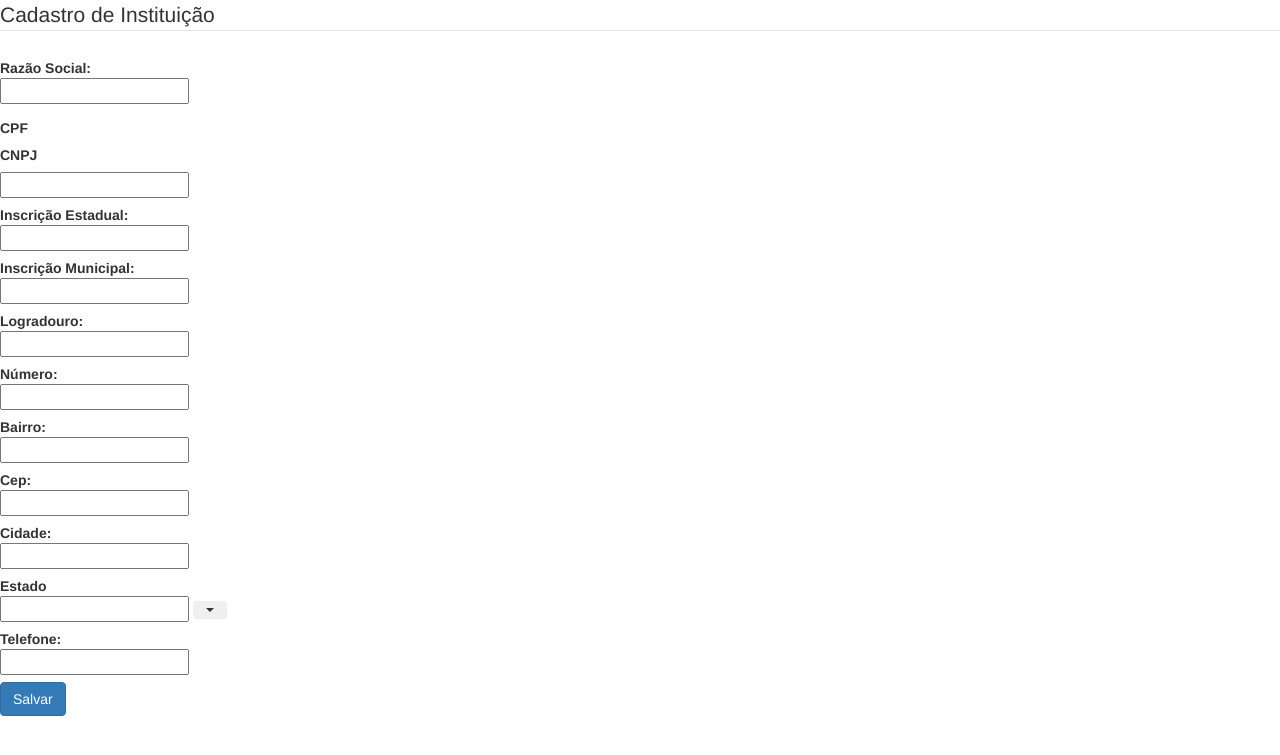
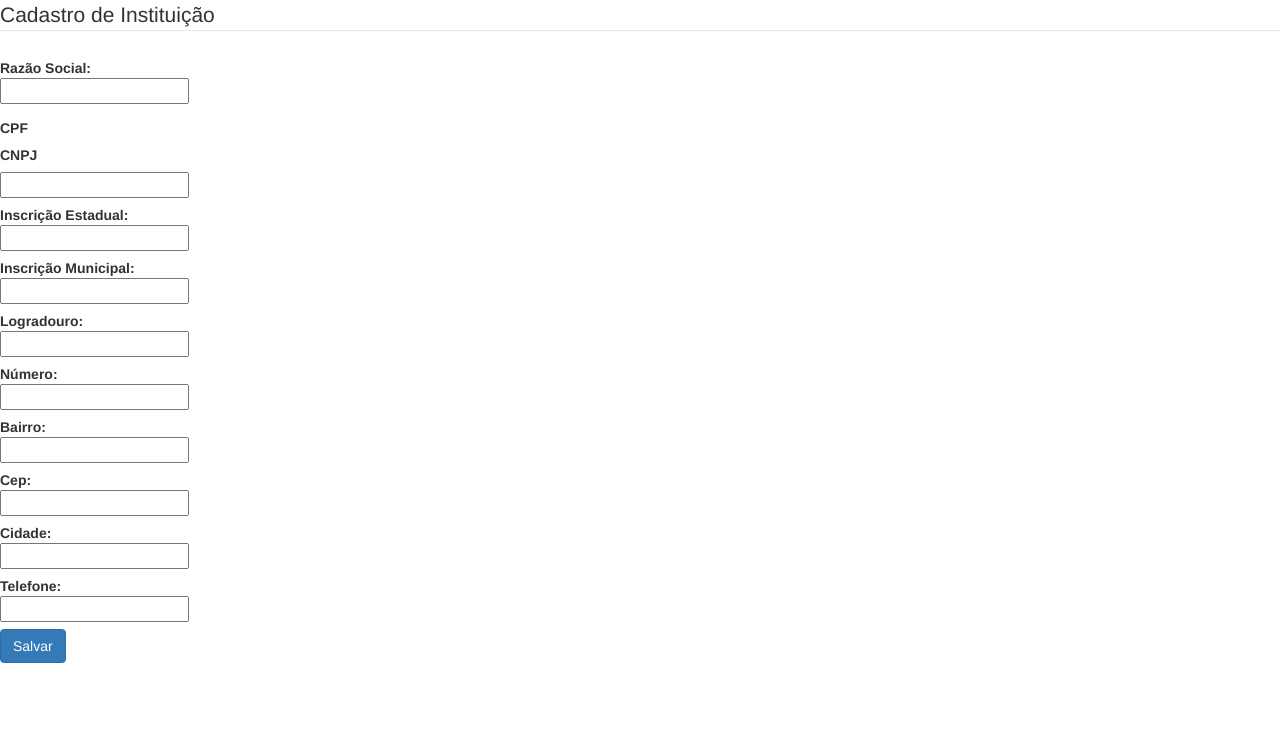
Before and after one commit to SauloNascimento/TrocaDoBem, a Django app: template app/templates/cadastro-instituicao.html in a window 1280 px wide. Shown: the top 755 px of the page. Run offline with Django 3.2, Linux system fonts and the light colour scheme; the template is opened without the code that fills it, so the values that code supplies are empty; some libraries are stand-ins or nearby versions.

Commit message:
Tela de cadastro de instituição- retirada dos estados do formulario

```diff
--- a/app/templates/cadastro-instituicao.html
+++ b/app/templates/cadastro-instituicao.html
@@ -1,9 +1,32 @@
 
-<title>Cadastro de Instituição</title>
 
-<link href="//netdna.bootstrapcdn.com/twitter-bootstrap/2.3.2/css/bootstrap-combined.min.css"
-      rel="stylesheet" id="bootstrap-css">
-<script src="//netdna.bootstrapcdn.com/twitter-bootstrap/2.3.2/js/bootstrap.min.js"></script>
+
+<head>
+    <meta charset="utf-8">
+    <meta name="robots" content="noindex, nofollow">
+
+   <title>Cadastro de Instituição</title>
+        <meta name="viewport" content="width=device-width, initial-scale=1">
+    <link href="//netdna.bootstrapcdn.com/twitter-bootstrap/2.3.2/css/bootstrap-combined.min.css" rel="stylesheet" id="bootstrap-css">
+    <style type="text/css">
+
+    </style>
+    <script src="//code.jquery.com/jquery-1.10.2.min.js"></script>
+    <script src="//netdna.bootstrapcdn.com/twitter-bootstrap/2.3.2/js/bootstrap.min.js"></script>
+    <script type="text/javascript">
+        window.alert = function(){};
+        var defaultCSS = document.getElementById('bootstrap-css');
+        function changeCSS(css){
+            if(css) $('head > link').filter(':first').replaceWith('<link rel="stylesheet" href="'+ css +'" type="text/css" />');
+            else $('head > link').filter(':first').replaceWith(defaultCSS);
+        }
+        $( document ).ready(function() {
+          var iframe_height = parseInt($('html').height());
+          window.parent.postMessage( iframe_height, 'https://bootsnipp.com');
+        });
+    </script>
+</head>
+
 
 <form class="form-horizontal">
 <fieldset>
@@ -108,25 +131,25 @@
 </div>
 
 <!-- Button Drop Down -->
-<div class="control-group">
-  <label class="control-label" for="estado">Estado</label>
-  <div class="controls">
-    <div class="input-append">
-      <input id="estado" name="estado" class="input-large" placeholder="" type="text">
-      <div class="btn-group">
-        <button class="btn dropdown-toggle" data-toggle="dropdown">
-
-          <span class="caret"></span>
-        </button>
-        <ul class="dropdown-menu">
-          <li><a href="#">Mato Grosso do Sul</a></li>
-          <li><a href="#">Mato Grosso</a></li>
-          <li><a href="#">São Paulo</a></li>
-        </ul>
-      </div>
-    </div>
-  </div>
-</div>
+{#<div class="control-group">#}
+{#  <label class="control-label" for="estado">Estado</label>#}
+{#  <div class="controls">#}
+{#    <div class="input-append">#}
+{#      <input id="estado" name="estado" class="input-large" placeholder="" type="text">#}
+{#      <div class="btn-group">#}
+{#        <button class="btn dropdown-toggle" data-toggle="dropdown">#}
+{##}
+{#          <span class="caret"></span>#}
+{#        </button>#}
+{#        <ul class="dropdown-menu">#}
+{#          <li><a href="#">Mato Grosso do Sul</a></li>#}
+{#          <li><a href="#">Mato Grosso</a></li>#}
+{#          <li><a href="#">São Paulo</a></li>#}
+{#        </ul>#}
+{#      </div>#}
+{#    </div>#}
+{#  </div>#}
+{#</div>#}
 
 <!-- Text input-->
 <div class="control-group">
```
